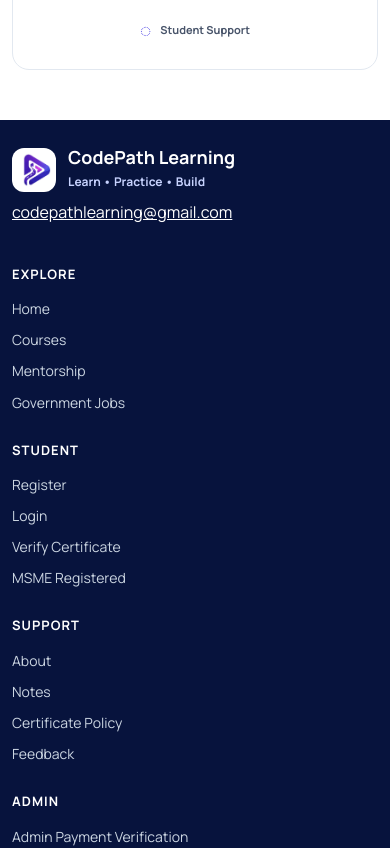
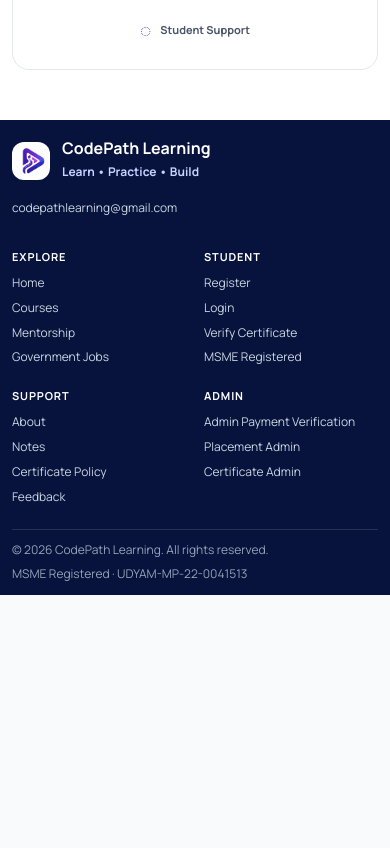
Before and after one commit to khushisoni2004/codepath-learning, a React (Vite) app in the folder frontend/: page / in a window 390 px wide. Shown: the part 6980-7828 px from the top of the page. After the commit the page ends 7575 px from the top, so only its background shows below. Built offline with nearby package versions, Linux system fonts and the light colour scheme; no server answers.

Commit message:
Refine compact responsive footer

```diff
--- a/frontend/src/styles/footer.css
+++ b/frontend/src/styles/footer.css
@@ -1,14 +1,14 @@
 .codepath-footer {
   background: #07133d;
   color: #ffffff;
-  padding: 34px 0 16px;
+  padding: 22px 0 12px;
   margin-top: 0;
 }
 
 .codepath-footer-main {
   display: grid;
-  grid-template-columns: 1fr 1.45fr;
-  gap: 38px;
+  grid-template-columns: minmax(210px, .72fr) minmax(0, 2fr);
+  gap: 30px;
   align-items: start;
 }
 
@@ -21,8 +21,8 @@
 }
 
 .codepath-footer-logo img {
-  width: 44px;
-  height: 44px;
+  width: 38px;
+  height: 38px;
   object-fit: contain;
   border-radius: 12px;
   background: #ffffff;
@@ -31,7 +31,7 @@
 
 .codepath-footer-logo strong {
   display: block;
-  font-size: 18px;
+  font-size: 16px;
   line-height: 1.1;
 }
 
@@ -43,24 +43,25 @@
   font-weight: 700;
 }
 
-.codepath-footer-brand p {
-  max-width: 430px;
-  margin: 16px 0 0;
+.codepath-footer-email {
+  display: block;
+  width: fit-content;
+  margin-top: 11px;
   color: #cbd5e1;
-  font-size: 14px;
-  line-height: 1.7;
+  font-size: 12px;
+  text-decoration: none;
 }
 
 .codepath-footer-links {
   display: grid;
-  grid-template-columns: repeat(3, minmax(0, 1fr));
-  gap: 26px;
+  grid-template-columns: repeat(4, minmax(0, 1fr));
+  gap: 20px;
 }
 
 .codepath-footer-links h3 {
-  margin: 0 0 12px;
+  margin: 0 0 7px;
   color: #ffffff;
-  font-size: 13px;
+  font-size: 11px;
   text-transform: uppercase;
   letter-spacing: 0.08em;
 }
@@ -68,10 +69,10 @@
 .codepath-footer-links a {
   display: block;
   width: fit-content;
-  margin: 8px 0;
+  margin: 5px 0;
   color: #cbd5e1;
   text-decoration: none;
-  font-size: 14px;
+  font-size: 12px;
   transition: color 0.2s ease, transform 0.2s ease;
 }
 
@@ -84,8 +85,8 @@
   display: flex;
   justify-content: space-between;
   gap: 16px;
-  margin-top: 26px;
-  padding-top: 14px;
+  margin-top: 17px;
+  padding-top: 10px;
   border-top: 1px solid rgba(255, 255, 255, 0.12);
   color: #94a3b8;
   font-size: 12px;
@@ -98,6 +99,7 @@
 
   .codepath-footer-links {
     grid-template-columns: repeat(2, minmax(0, 1fr));
+    gap: 17px 24px;
   }
 
   .codepath-footer-bottom {
@@ -107,11 +109,13 @@
 
 @media (max-width: 520px) {
   .codepath-footer {
-    padding: 28px 0 14px;
+    padding: 20px 0 11px;
   }
 
   .codepath-footer-links {
-    grid-template-columns: 1fr;
-    gap: 18px;
+    grid-template-columns: repeat(2, minmax(0, 1fr));
+    gap: 15px 18px;
   }
+
+  .codepath-footer-bottom { gap: 5px; }
 }
```
